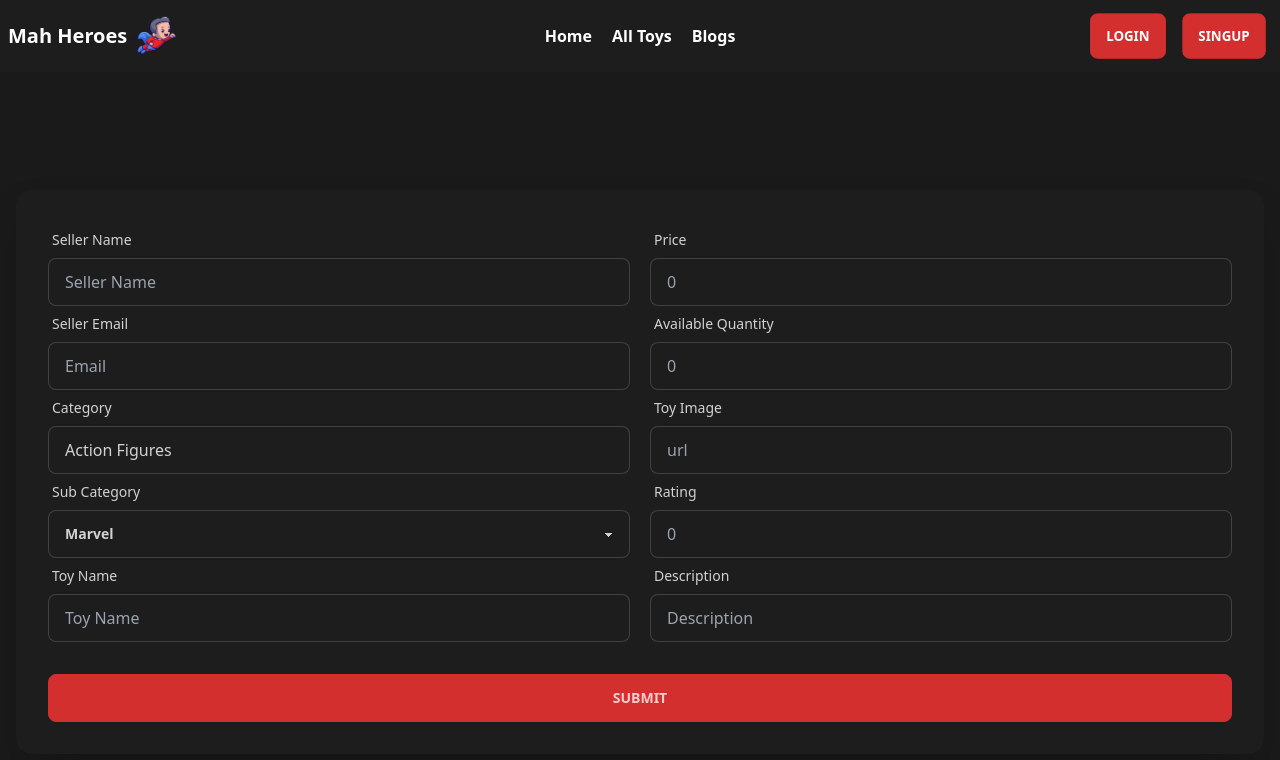
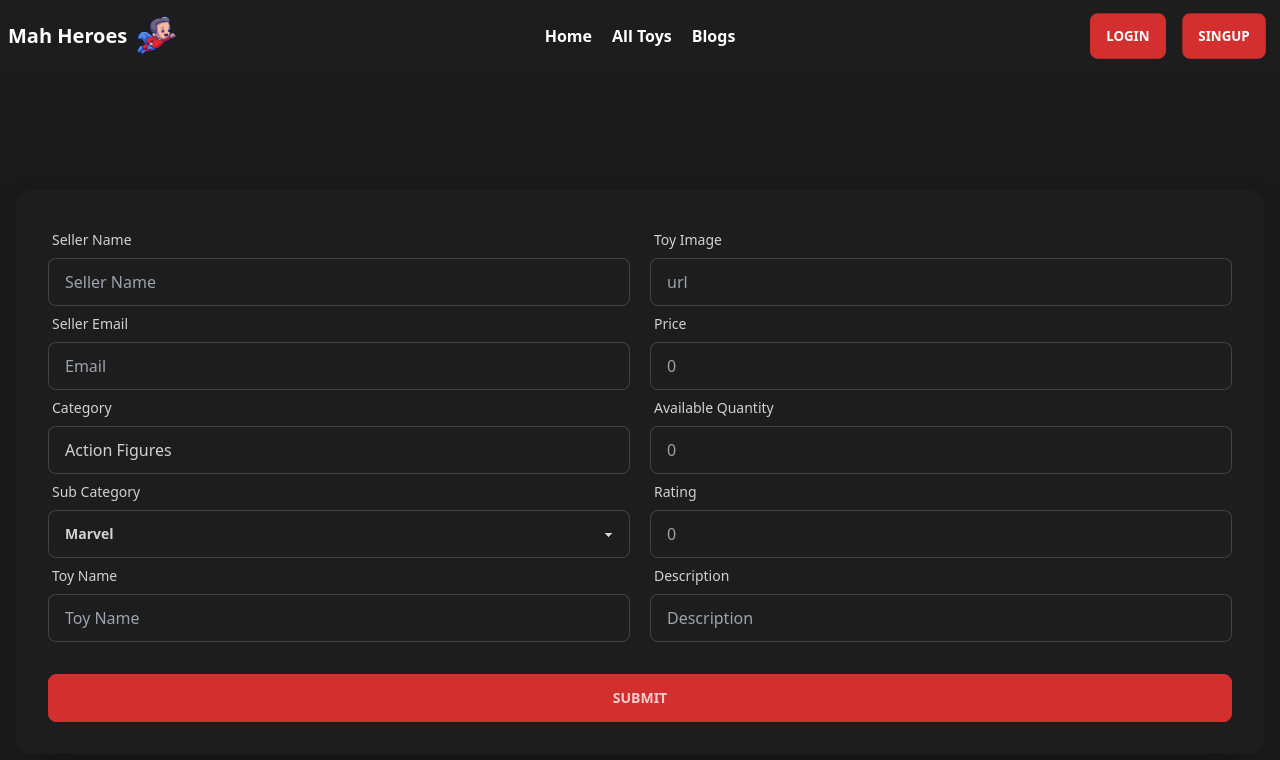
Before and after one commit to SagorAhamed251245/Mah-Heroes_client, a React (Vite) app: page /addtoy in a window 1280 px wide. Shown: the top 760 px of the page. Built offline with nearby package versions, Linux system fonts and the light colour scheme; no server answers; a web font is replaced by a local one.

Commit message:
add a toy page some modification

```diff
--- a/src/pages/AddToy/AddToy.jsx
+++ b/src/pages/AddToy/AddToy.jsx
@@ -61,7 +61,7 @@ const AddToy = () => {
                                             <label className="label">
                                                 <span className="label-text">Category</span>
                                             </label>
-                                            <input {...register("category")} type="text" placeholder="Action Figures" defaultValue="Action Figures" className="input input-bordered" />
+                                            <input {...register("category")} type="text" placeholder="Action Figures" defaultValue="Action Figures" required className="input input-bordered" />
 
                                         </div>
 
@@ -70,7 +70,7 @@ const AddToy = () => {
                                             <label className="label">
                                                 <span className="label-text">Sub Category</span>
                                             </label>
-                                            <select  {...register("sub_category")} className="select select-bordered w-full">
+                                            <select required {...register("sub_category")} className="select select-bordered w-full">
                                                 <option value="Marvel">Marvel</option>
                                                 <option value="DC Comics">DC Comics</option>
                                                 <option value="Star Wars">Star Wars</option>
@@ -84,7 +84,7 @@ const AddToy = () => {
                                             <label className="label">
                                                 <span className="label-text">Toy Name</span>
                                             </label>
-                                            <input {...register("toy_name")} type="text" placeholder="Toy Name" className="input input-bordered" />
+                                            <input required {...register("toy_name")} type="text" placeholder="Toy Name" className="input input-bordered" />
 
                                         </div>
                                         {/* 5  */}
@@ -93,11 +93,12 @@ const AddToy = () => {
                                     {/* right site  */}
                                     <div className="w-1/2">
 
+
                                         <div className="form-control">
                                             <label className="label">
-                                                <span className="label-text">Price</span>
+                                                <span className="label-text">Toy Image</span>
                                             </label>
-                                            <input {...register("price")} type="text" placeholder="0" className="input input-bordered" />
+                                            <input required {...register("toy_image")} type="text" placeholder="url" className="input input-bordered" />
 
                                         </div>
 
@@ -105,18 +106,20 @@ const AddToy = () => {
 
                                         <div className="form-control">
                                             <label className="label">
-                                                <span className="label-text">Available Quantity</span>
+                                                <span className="label-text">Price</span>
                                             </label>
-                                            <input {...register("available_quantity")} type="text" placeholder="0" className="input input-bordered" />
+                                            <input required {...register("price")} type="text" placeholder="0" className="input input-bordered" />
 
                                         </div>
+
+
                                         {/* 7  */}
 
                                         <div className="form-control">
                                             <label className="label">
-                                                <span className="label-text">Toy Image</span>
+                                                <span className="label-text">Available Quantity</span>
                                             </label>
-                                            <input {...register("toy_image")} type="text" placeholder="url" className="input input-bordered" />
+                                            <input required {...register("available_quantity")} type="text" placeholder="0" className="input input-bordered" />
 
                                         </div>
 
@@ -125,7 +128,7 @@ const AddToy = () => {
                                             <label className="label">
                                                 <span className="label-text">Rating</span>
                                             </label>
-                                            <input {...register("rating")} type="text" placeholder="0" className="input input-bordered" />
+                                            <input required {...register("rating")} type="text" placeholder="0" className="input input-bordered" />
 
                                         </div>
                                         {/* 9  */}
@@ -134,7 +137,7 @@ const AddToy = () => {
                                             <label className="label">
                                                 <span className="label-text">Description</span>
                                             </label>
-                                            <input {...register("description")} type="text" placeholder="Description" className="input input-bordered" />
+                                            <input required {...register("description")} type="text" placeholder="Description" className="input input-bordered" />
 
                                         </div>
 
```
